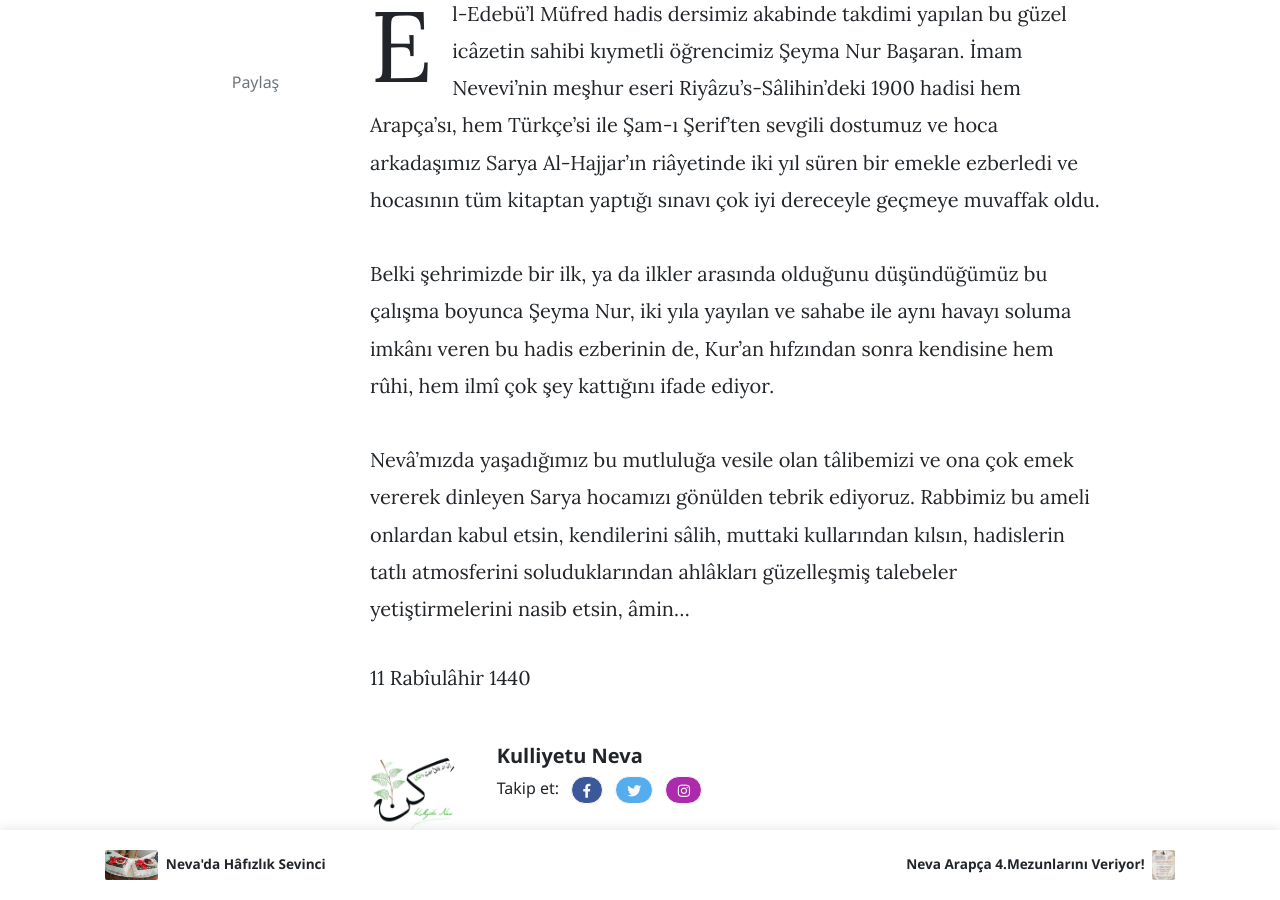
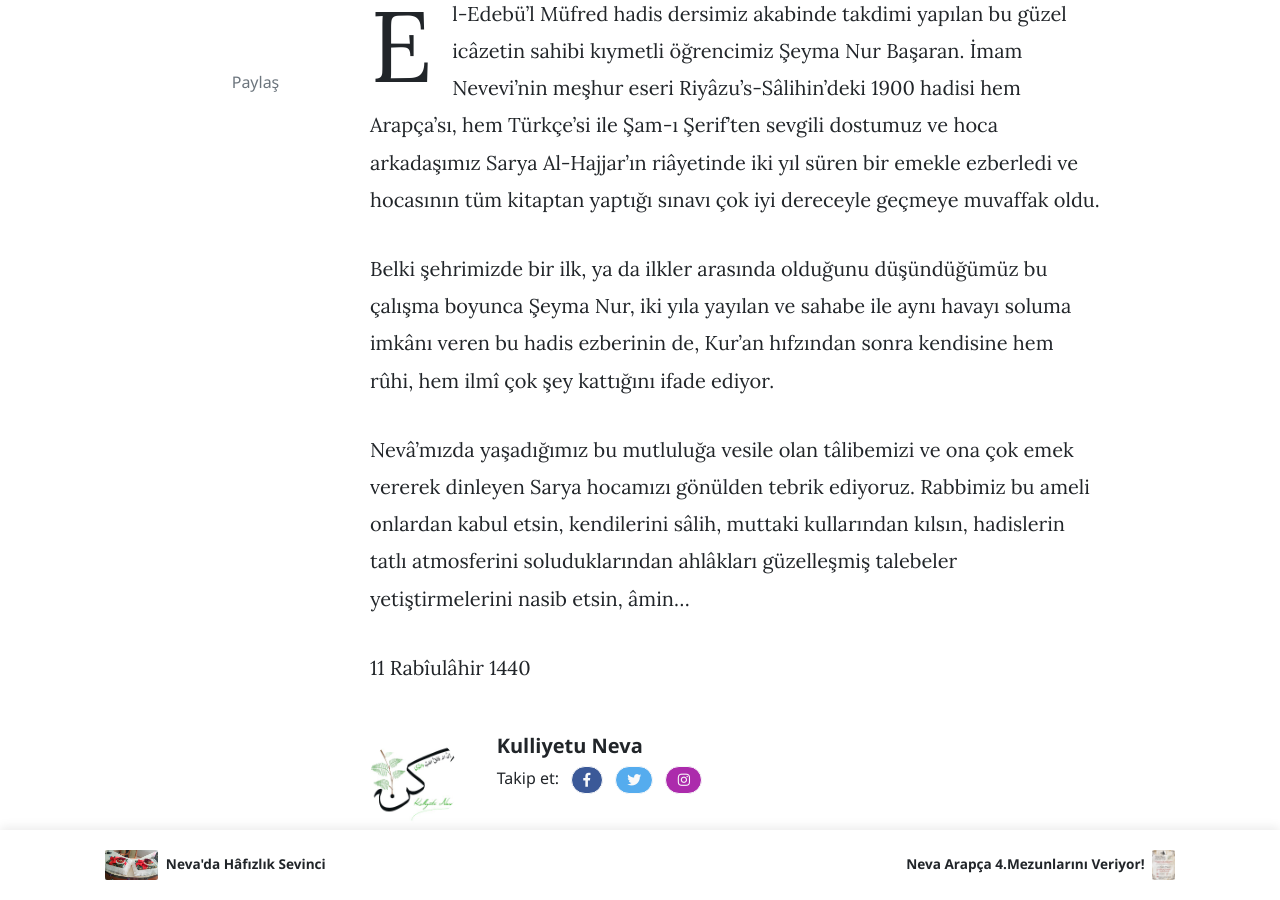
Before and after one commit to kulliyetuneva/website, a Jekyll site: the page built from _posts/2022-03-09-riyazus-salihindeki-1900-hadisi-hem-arapcasi-hem-turkcesi-ile-ezberledi.md, in a window 1280 px wide and 900 px high, scrolled down 798 px. Built offline with Jekyll 4.4.1, drawn with Linux system fonts in a browser that asks for light colours; nearby versions of some CDN libraries; comment, search, counter and statistics services are not loaded.

```diff
--- a/_posts/2022-03-09-riyazus-salihindeki-1900-hadisi-hem-arapcasi-hem-turkcesi-ile-ezberledi.md
+++ b/_posts/2022-03-09-riyazus-salihindeki-1900-hadisi-hem-arapcasi-hem-turkcesi-ile-ezberledi.md
@@ -12,10 +12,10 @@ image: /assets/images/48389993_1870559679740437_1150439799488774144_n.jpg
 ---
 <!--StartFragment-->
 
-El-Edebü'l Müfred hadis dersimiz akabinde takdimi yapılan bu güzel icâzetin sahibi kıymetli öğrencimiz Şeyma Nur Başaran. İmam Nevevi'nin meşhur eseri Riyâzu's-Sâlihin'deki 1900 hadisi hem Arapça'sı, hem Türkçe'si ile Şam-ı Şerif'ten sevgili dostumuz ve hoca arkadaşımız Sarya Al-Hajjar'ın riâyetinde iki yıl süren bir emekle ezberledi ve hocasının tüm kitaptan yaptığı sınavı çok iyi dereceyle geçmeye muvaffak oldu.\
-\
-Belki şehrimizde bir ilk, ya da ilkler arasında olduğunu düşündüğümüz bu çalışma boyunca Şeyma Nur, iki yıla yayılan ve sahabe ile aynı havayı soluma imkânı veren bu hadis ezberinin de, Kur'an hıfzından sonra kendisine hem rûhi, hem ilmî çok şey kattığını ifade ediyor.\
-\
+El-Edebü'l Müfred hadis dersimiz akabinde takdimi yapılan bu güzel icâzetin sahibi kıymetli öğrencimiz Şeyma Nur Başaran. İmam Nevevi'nin meşhur eseri Riyâzu's-Sâlihin'deki 1900 hadisi hem Arapça'sı, hem Türkçe'si ile Şam-ı Şerif'ten sevgili dostumuz ve hoca arkadaşımız Sarya Al-Hajjar'ın riâyetinde iki yıl süren bir emekle ezberledi ve hocasının tüm kitaptan yaptığı sınavı çok iyi dereceyle geçmeye muvaffak oldu.
+
+Belki şehrimizde bir ilk, ya da ilkler arasında olduğunu düşündüğümüz bu çalışma boyunca Şeyma Nur, iki yıla yayılan ve sahabe ile aynı havayı soluma imkânı veren bu hadis ezberinin de, Kur'an hıfzından sonra kendisine hem rûhi, hem ilmî çok şey kattığını ifade ediyor.
+
 Nevâ'mızda yaşadığımız bu mutluluğa vesile olan tâlibemizi ve ona çok emek vererek dinleyen Sarya hocamızı gönülden tebrik ediyoruz. Rabbimiz bu ameli onlardan kabul etsin, kendilerini sâlih, muttaki kullarından kılsın, hadislerin tatlı atmosferini soluduklarından ahlâkları güzelleşmiş talebeler yetiştirmelerini nasib etsin, âmin...
 
 11 Rabîulâhir 1440
```
